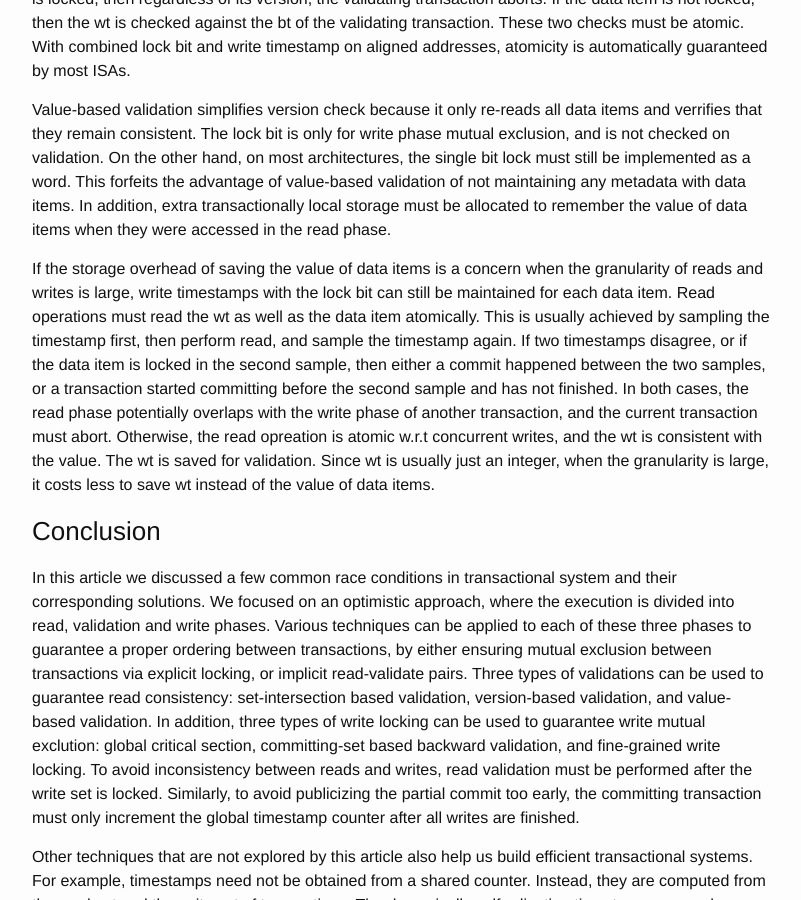
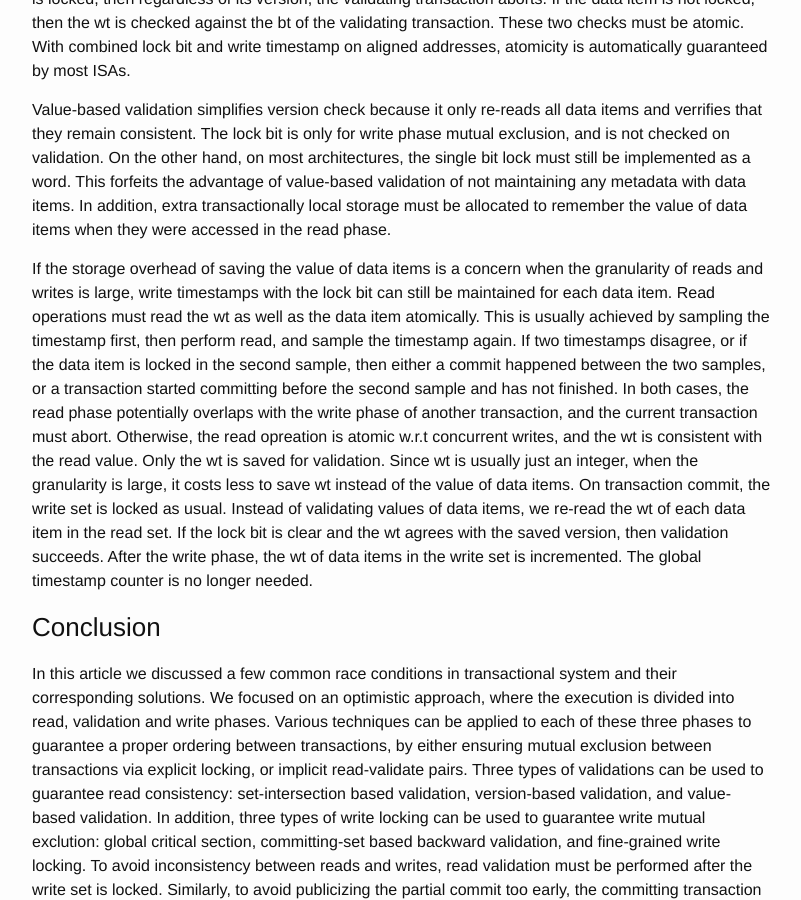
Before and after one commit to wangziqi2013/wangziqi2013.github.io, a Jekyll site: the page built from _posts/2018-03-21-Analyzing-OCC-Anomalies-and-Solutions.markdown, in a window 1280 px wide and 900 px high, scrolled down 11294 px. Shown: the whole window, without its empty margins (238-1039 px from the left). Built offline with Jekyll 4.4.1, drawn with Linux system fonts in a browser that asks for light colours.

Commit message:
Finish version based value validation

```diff
--- a/_posts/2018-03-21-Analyzing-OCC-Anomalies-and-Solutions.markdown
+++ b/_posts/2018-03-21-Analyzing-OCC-Anomalies-and-Solutions.markdown
@@ -486,8 +486,11 @@ sample the timestamp again. If two timestamps disagree, or if the data item is l
 a commit happened between the two samples, or a transaction started committing before the second sample and has not finished.
 In both cases, the read phase potentially overlaps with the write phase of another transaction, and the current
 transaction must abort. Otherwise, the read opreation is atomic w.r.t concurrent writes, and the wt is consistent with
-the value. The wt is saved for validation. Since wt is usually just an integer, when the granularity is large, it costs
-less to save wt instead of the value of data items.
+the read value. Only the wt is saved for validation. Since wt is usually just an integer, when the granularity is large,
+it costs less to save wt instead of the value of data items. On transaction commit, the write set is locked as usual.
+Instead of validating values of data items, we re-read the wt of each data item in the read set. If the lock bit is clear
+and the wt agrees with the saved version, then validation succeeds. After the write phase, the wt of data items in the
+write set is incremented. The global timestamp counter is no longer needed.
 
 ### Conclusion
 
```
